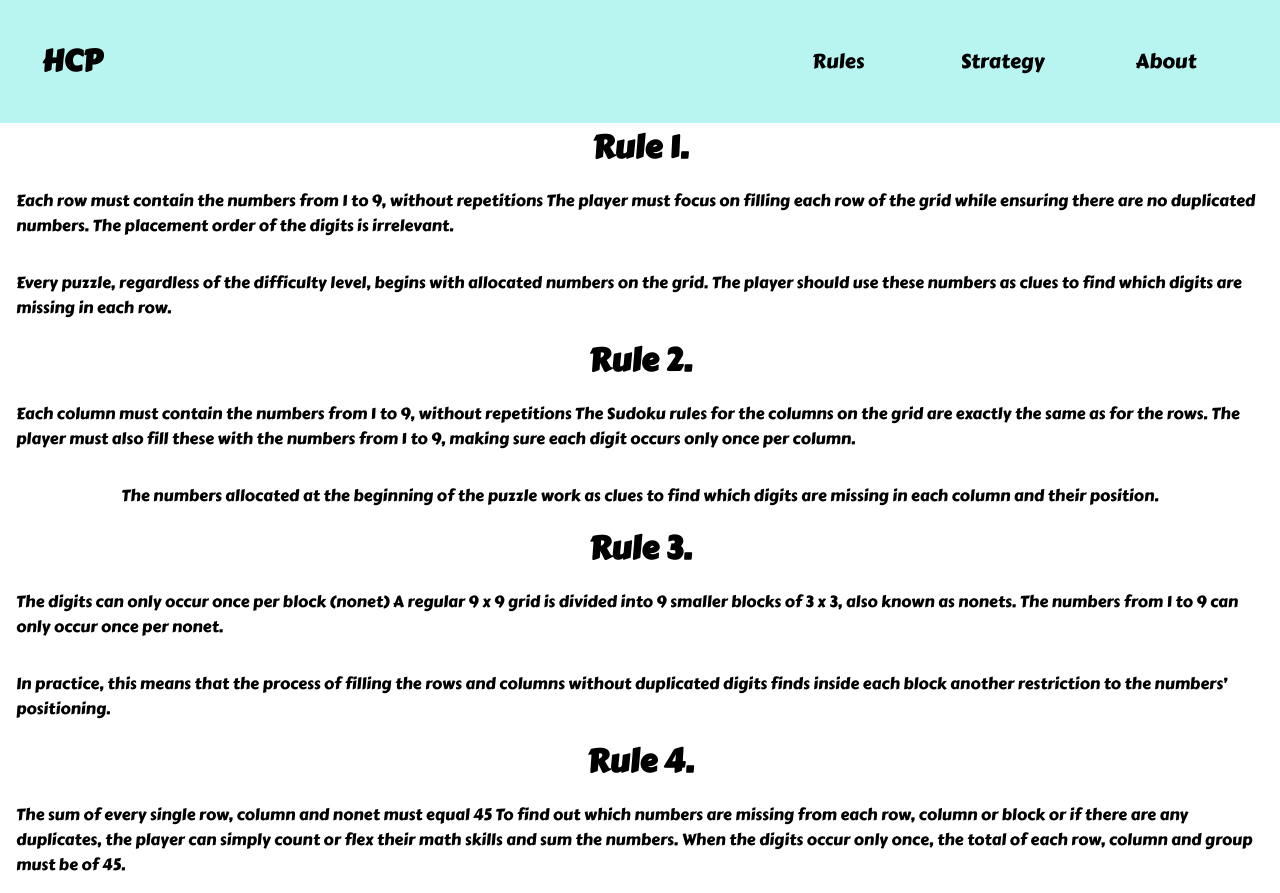
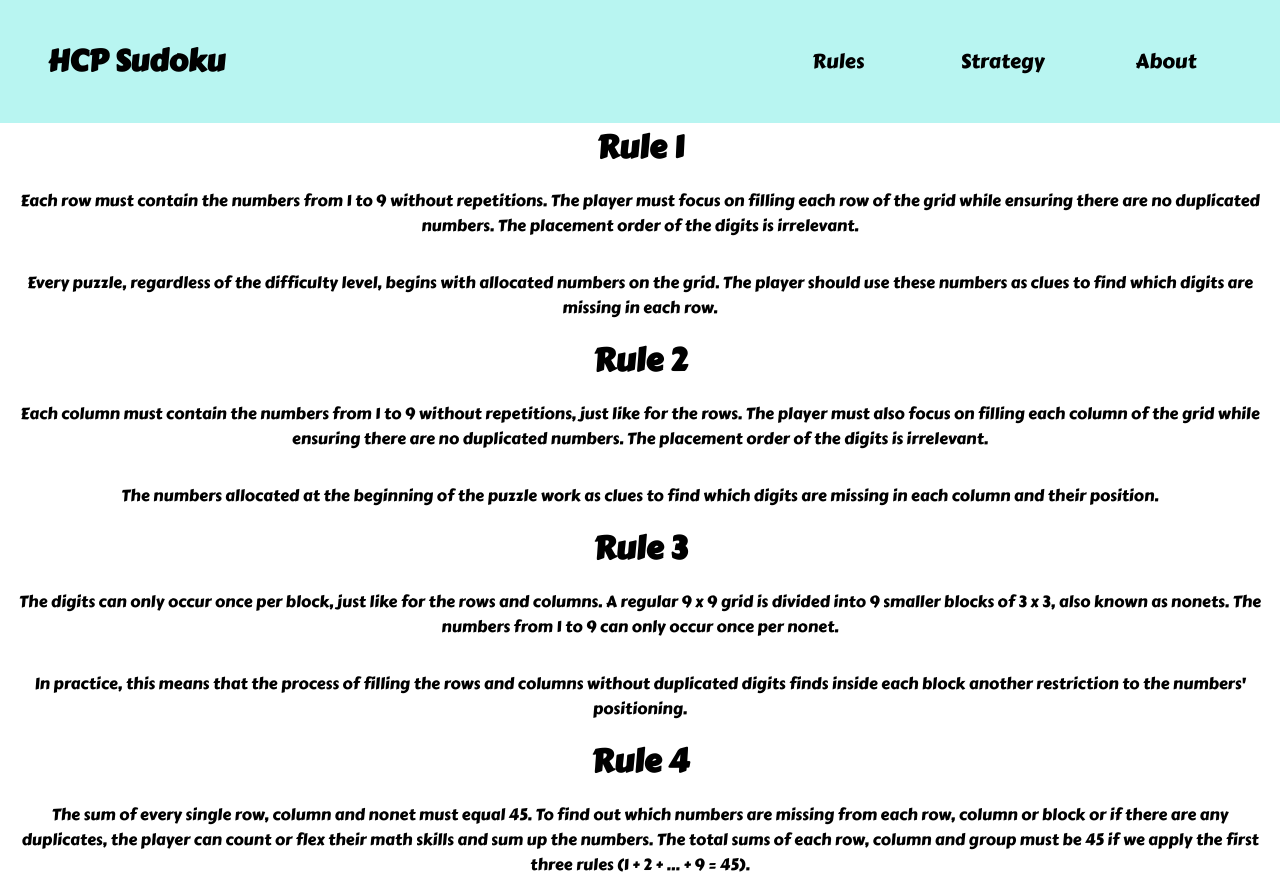
Before and after one commit to Husky-Coding-Project/sudoku, a plain HTML site: page rule_page/rule.html in a window 1280 px wide. Shown: the top 893 px of the page. Drawn offline with Linux system fonts and the light colour scheme.

Commit message:
Updated Rules Page

```diff
--- a/rule_page/rule.css
+++ b/rule_page/rule.css
@@ -54,6 +54,12 @@ a{
 
     font-weight: bold;
 
+    white-space: nowrap;
+
+    overflow: hidden;
+
+    text-overflow: clip;
+
 }
 
 .container {
@@ -107,6 +113,8 @@ a{
 
     margin: 1vh;
 
+    text-align: center;
+
 }
 
 /* End of Rule Content*/
--- a/rule_page/rule.html
+++ b/rule_page/rule.html
@@ -21,7 +21,7 @@
 
         <div class="logo_header">
 
-            <a href="../home_page/index.html" class="logo">HCP</a>
+            <a href="../home_page/index.html" class="logo">HCP Sudoku</a>
 
         </div>
 
@@ -54,52 +54,59 @@
 
     <div class="rule_container">
 
-        <h1 class="rule_title">Rule 1.</h1>
+        <h1 class="rule_title">Rule 1</h1>
 
-        <p class="rule_subtext">Each row must contain the numbers from 1 to 9, without repetitions
-            The player must focus on filling each row of the grid while ensuring there are no duplicated numbers. The placement order of the digits is irrelevant.
+        <p class="rule_subtext">
+            Each row must contain the numbers from 1 to 9 without repetitions.
+            The player must focus on filling each row of the grid while ensuring there are no
+            duplicated numbers.
+            The placement order of the digits is irrelevant.
         </p>
 
         <p class="rule_subtext">
-            Every puzzle, regardless of the difficulty level, begins with allocated numbers on the grid. The player should use these numbers as clues to find which digits are missing in each row.
+            Every puzzle, regardless of the difficulty level, begins with allocated numbers on the
+            grid.
+            The player should use these numbers as clues to find which digits are missing in each
+            row.
         </p>
 
-        <h1 class="rule_title">Rule 2.</h1>
+        <h1 class="rule_title">Rule 2</h1>
 
         <p class="rule_subtext">
-
-            Each column must contain the numbers from 1 to 9, without repetitions
-            The Sudoku rules for the columns on the grid are exactly the same as for the rows. The player must also fill these with the numbers from 1 to 9, making sure each digit occurs only once per column.
-
+            Each column must contain the numbers from 1 to 9 without repetitions, just like for the
+            rows.
+            The player must also focus on filling each column of the grid while ensuring there are
+            no duplicated numbers.
+            The placement order of the digits is irrelevant.
         </p>
 
         <p class="rule_subtext">
-            The numbers allocated at the beginning of the puzzle work as clues to find which digits are missing in each column and their position.
+            The numbers allocated at the beginning of the puzzle work as clues to find which digits
+            are missing in each column and their position.
         </p>
 
-        <h1 class="rule_title">Rule 3.</h1>
+        <h1 class="rule_title">Rule 3</h1>
 
         <p class="rule_subtext">
-
-            The digits can only occur once per block (nonet)
-            A regular 9 x 9 grid is divided into 9 smaller blocks of 3 x 3, also known as nonets. The numbers from 1 to 9 can only occur once per nonet.
-
-
+            The digits can only occur once per block, just like for the rows and columns.
+            A regular 9 x 9 grid is divided into 9 smaller blocks of 3 x 3, also known as nonets.
+            The numbers from 1 to 9 can only occur once per nonet.
         </p>
 
         <p class="rule_subtext">
-
-            In practice, this means that the process of filling the rows and columns without duplicated digits finds inside each block another restriction to the numbers’ positioning.
-
+            In practice, this means that the process of filling the rows and columns without
+            duplicated digits finds inside each block another restriction to the numbers'
+            positioning.
         </p>
 
-        <h1 class="rule_title">Rule 4.</h1>
+        <h1 class="rule_title">Rule 4</h1>
 
         <p class="rule_subtext">
-
-            The sum of every single row, column and nonet must equal 45
-            To find out which numbers are missing from each row, column or block or if there are any duplicates, the player can simply count or flex their math skills and sum the numbers. When the digits occur only once, the total of each row, column and group must be of 45.
-
+            The sum of every single row, column and nonet must equal 45.
+            To find out which numbers are missing from each row, column or block or if there are any
+            duplicates, the player can count or flex their math skills and sum up the numbers.
+            The total sums of each row, column and group must be 45 if we apply the first three
+            rules (1 + 2 + ... + 9 = 45).
         </p>
 
     </div>
```
